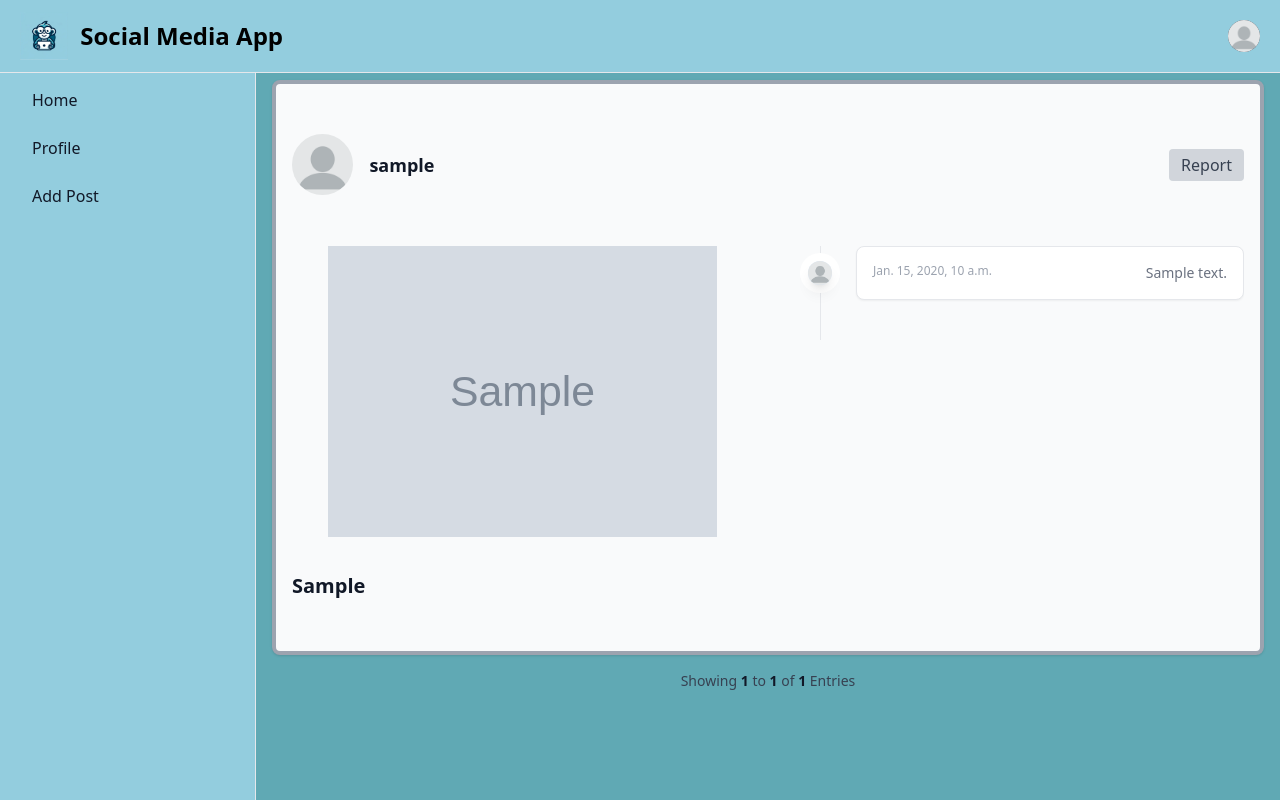
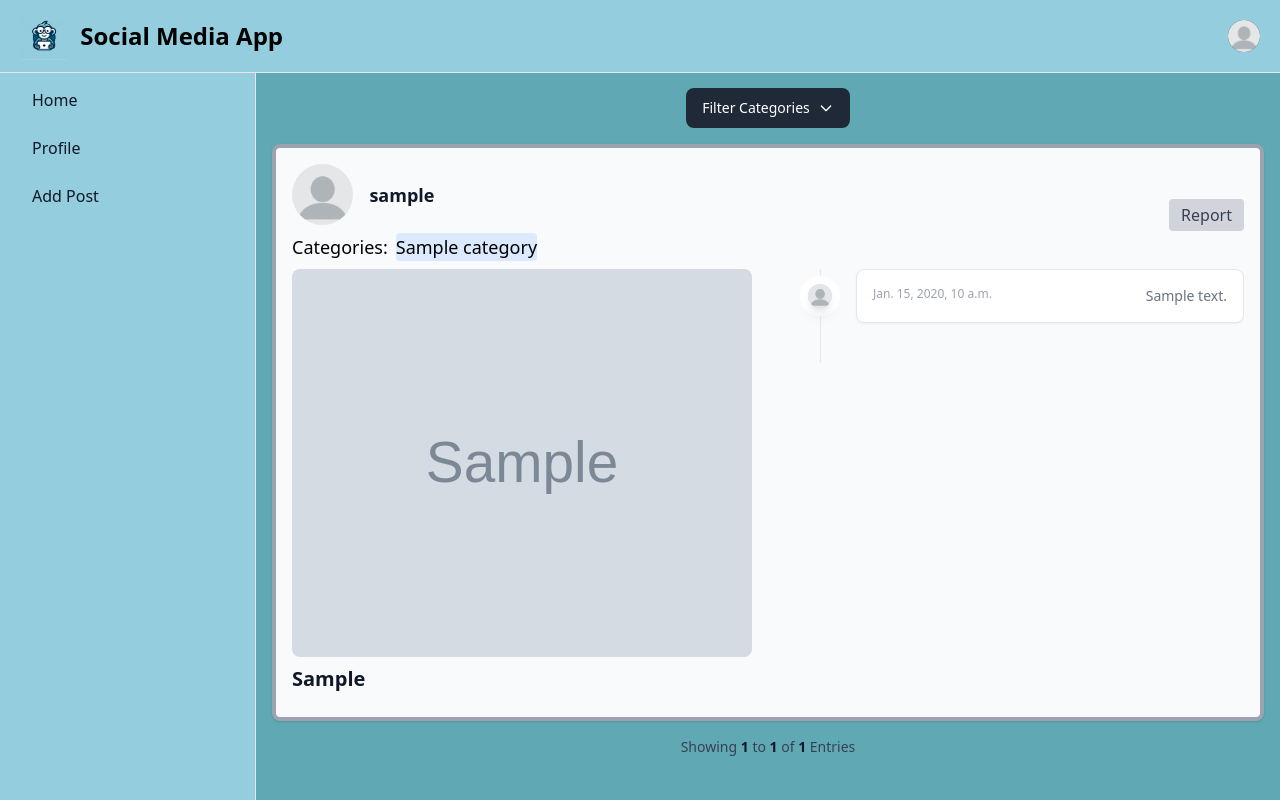
Before and after one commit to slmbakkenes/RampUpSocialMediaApp, a Django app: page / in a window 1280 px wide. Run offline with Django 5.2, Linux system fonts and the light colour scheme; a user stored in the database is signed in; tables that the repository leaves empty hold one stand-in row (values such as "Sample post"); grey boxes marked "Sample" are stand-in pictures; style sheets or scripts are compiled from the project's sources; some libraries are stand-ins or nearby versions.

Commit message:
Added Category functionality with filter on index

```diff
--- a/blog/views.py
+++ b/blog/views.py
@@ -1,5 +1,3 @@
-from lib2to3.fixes.fix_input import context
-
 from forms.user_create_form import UserCreationForm
 from django.http import HttpResponseForbidden
 from django.shortcuts import get_object_or_404, render
@@ -35,11 +33,20 @@ class ForYouPageView(LoginRequiredMixin, ListView):
             following = Follow.objects.filter(follower=self.request.user).values_list('following', flat=True)
             queryset = queryset.filter(user__in=following)
 
+        categories = self.request.GET.getlist('categories')
+        if categories:
+            queryset = queryset.filter(categorypost__category__id__in=categories)
+
+
+
         return queryset.order_by("-created_at")
 
     def get_context_data(self, **kwargs):
         context = super().get_context_data(**kwargs)
         context['comments'] = Comment.objects.all()
+        context['categoryPosts'] = CategoryPost.objects.all()
+        context['categories'] = Category.objects.all()
+        context['checked'] = self.request.GET.getlist('categories')
         return context
 
 # View for creating a new post
--- a/templates/_base.html
+++ b/templates/_base.html
@@ -115,7 +115,7 @@
 </aside>
 
 <!-- Main Content Area -->
-<div class="p-4 sm:ml-64 pt-16">
+<div class="pb-4 px-4 sm:ml-64 pt-[4.5rem]">
     {% block content %}
     {% endblock content %}
 </div>
--- a/templates/index.html
+++ b/templates/index.html
@@ -5,35 +5,99 @@
 {% block title %}For You Page{% endblock %}
 
 {% block content %}
+    <form method="GET">
+        <div class="flex items-center justify-center pt-4">
+            <button id="dropdownDefault" data-dropdown-toggle="dropdown"
+                    class="max-w-fit text-white justify-center bg-gray-800 hover:bg-gray-700 focus:ring-4 focus:outline-none focus:ring-primary-300 font-medium rounded-lg text-sm px-4 py-2.5 text-center inline-flex items-center dark:bg-primary-600 dark:hover:bg-primary-700 dark:focus:ring-primary-800"
+                    type="button">
+                Filter Categories
+                <svg class="w-4 h-4 ml-2" aria-hidden="true" fill="none" stroke="currentColor"
+                     viewBox="0 0 24 24"
+                     xmlns="http://www.w3.org/2000/svg">
+                    <path stroke-linecap="round" stroke-linejoin="round" stroke-width="2"
+                          d="M19 9l-7 7-7-7"></path>
+                </svg>
+            </button>
+
+            <!-- Dropdown menu -->
+            <div id="dropdown" class="z-10 hidden w-56 p-3 text-center bg-white rounded-lg shadow dark:bg-gray-700">
+                <h6 class="mb-3 text-sm text-gray-900 dark:text-white">
+                    Category
+                </h6>
+                {% if categories|length == 0 %}
+                    <p class="text-gray-900 dark:text-white text-sm">
+                        No Categories yet.
+                    </p>
+                {% endif %}
+                <ul class="space-y-2 text-sm" aria-labelledby="dropdownDefault" id="categories">
+                    {% for category in categories %}
+                        <li class="flex items-center">
+                            <input id="category_{{ category.id }}" type="checkbox" name="categories"
+                                   value="{{ category.id }}"
+                                    {% if category.id|stringformat:"s" in checked %}
+                                   checked="checked"
+                                    {% endif %}
+                                   class="w-4 h-4 bg-gray-100 border-gray-300 rounded text-primary-600 focus:ring-primary-500 dark:focus:ring-primary-600 dark:ring-offset-gray-700 focus:ring-2 dark:bg-gray-600 dark:border-gray-500"/>
+
+                            <label for="category_{{ category.id }}"
+                                   class="ml-2 text-sm font-medium text-gray-900 dark:text-gray-100">
+                                {{ category.category_name }}
+                            </label>
+                        </li>
+                    {% endfor %}
+                    <li class="justify-center flex items-center">
+                        <button type="submit"
+                                value="Filter"
+                                class="px-2 py-1 bg-blue-100 border-gray-300 rounded text-gray-900 dark:text-gray-100 focus:ring-primary-500 dark:focus:ring-primary-600 dark:ring-offset-gray-700 focus:ring-2 dark:bg-blue-600 dark:border-gray-500">
+                            Filter
+                        </button>
+                    </li>
+                </ul>
+            </div>
+        </div>
+    </form>
+
     {% for post in page_obj %}
         <a href="#"
            class="border-4 border-gray-400 z-10 bg-gray-50 p-4 my-4 flex flex-col md:aspect-video rounded-lg shadow hover:bg-gray-100 dark:border-gray-700 dark:bg-gray-800 dark:hover:bg-gray-700">
 
             <!-- User Info Section -->
-            <div class="basis-1/4 flex flex-row justify-between items-center mb-4">
-                <div class="flex flex-row items-center">
-                    <img class="w-1/12 h-auto aspect-square rounded-full object-scale-down"
-                         src="{{ post.user.profile.profile_img.url|default:'/media/blank-profile-picture.png' }}"
-                         alt="User Image">
-                    <h4 class="mx-4 text-lg font-semibold text-gray-900 dark:text-white">{{ post.user.username }}</h4>
+            <div class="basis-1/4 lg:basis-1/6 flex flex-row justify-between items-center mb-1">
+                <div class="flex flex-col h-full">
+                    <div class="grow flex flex-row items-center">
+                        <img class="w-1/12 h-auto aspect-square rounded-full object-cover"
+                             src="{{ post.user.profile.profile_img.url|default:'/media/blank-profile-picture.png' }}"
+                             alt="User Image">
+                        <h4 class="mx-4 text-lg font-semibold text-gray-900 dark:text-white">{{ post.user.username }}</h4>
+                    </div>
+                    <div class="flex grow items-center mt-1">
+                        <p class="text-lg dark:text-white me-2">Categories:</p>
+                        {% for categoryPost in categoryPosts %}
+                            {% if categoryPost.post.id == post.id %}
+                                <div class="text-xs md:text-base lg:text-lg rounded bg-blue-100 m-1 ms-0">
+                                    {{ categoryPost.category.category_name }}
+                                </div>
+                            {% endif %}
+                        {% endfor %}
+                    </div>
                 </div>
-                <button class="justify-end px-3 py-1 bg-gray-300 text-gray-700 rounded hover:bg-gray-400 dark:bg-gray-700 dark:text-white">
+                <button class="min-w-fit justify-end px-3 py-1 bg-gray-300 text-gray-700 rounded hover:bg-gray-400 dark:bg-gray-700 dark:text-white">
                     Report
                 </button>
             </div>
 
             <!-- Post Info Section -->
-            <div class="flex md:flex-row flex-col basis-3/4 w-auto flex-grow h-full" id="post info">
+            <div class="flex md:flex-row flex-col basis-3/4 lg:basis-5/6 w-auto flex-grow h-full" id="post info">
                 <!-- Post Image and Title -->
-                <div class="basis-1/2 flex flex-col md:mr-4">
-                    <img class="h-3/4 object-scale-down rounded-lg"
+                <div class="basis-1/2 h-full flex flex-col md:mr-4">
+                    <img class="min-h-0 grow max-h-full object-cover rounded-lg"
                             {% if post.image %}
                          src="{{ post.image.url }}"
                             {% else %}
-                         src="/media/post_images/img1.jpg"
+                         src="/media/post_images/blank-post-picture.png"
                             {% endif %}
                          alt="Post Image">
-                    <h2 class="h-1/4 py-2 text-xl font-bold text-gray-900 dark:text-white content-center overflow-y-auto text-ellipsis">{{ post.caption }}</h2>
+                    <h2 class="min-h-fit py-2 text-xl font-bold text-gray-900 dark:text-white content-center overflow-y-auto text-ellipsis">{{ post.caption }}</h2>
                 </div>
 
                 <!-- Comments Section -->
```
Also changed, not shown: media/post_images/blank-post-picture.png (added), media/post_images/test_image.jpg (added), media/profile_images/test_image.jpg (added).
